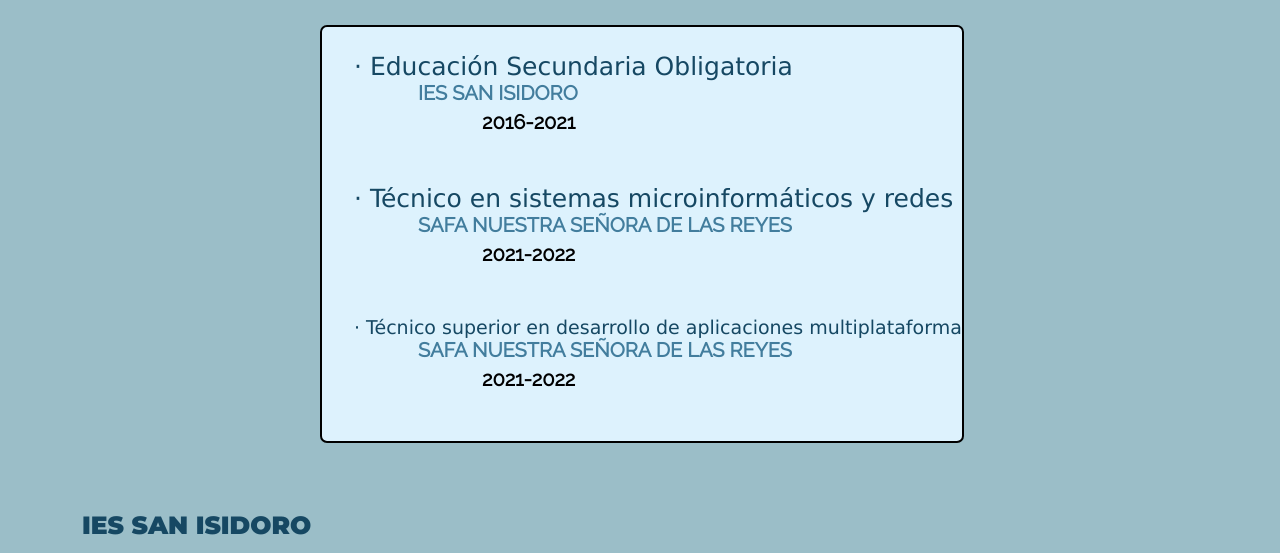
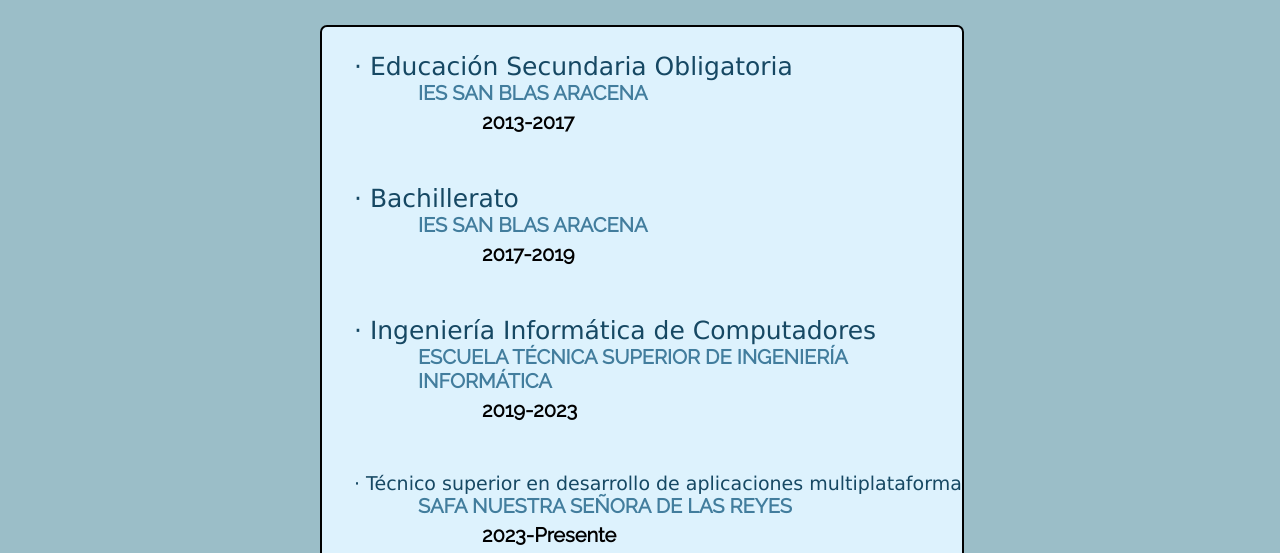
Before and after one commit to jcanterla/Proyecto_Lenguaje, a plain HTML site: page formacion.html in a window 1280 px wide. Shown: the part 138-691 px from the top of the page. Drawn offline with Linux system fonts and the light colour scheme.

Commit message:
formacion

```diff
--- a/formacion.html
+++ b/formacion.html
@@ -10,14 +10,17 @@
         <h1 id="titulo">Formaciones obtenidas</h1>
         <div id="caja">
             <p id="ul">· Educación Secundaria Obligatoria</p>
-            <p id="li">	IES SAN ISIDORO </p>
-            <p id="li1">2016-2021</p>
-            <p id="ul">· Técnico en sistemas microinformáticos y redes</p>
-            <p id="li">SAFA NUESTRA SEÑORA DE LAS REYES </p>
-            <p id="li1">2021-2022</p>
+            <p id="li">	IES SAN BLAS ARACENA </p>
+            <p id="li1">2013-2017</p>
+            <p id="ul">· Bachillerato</p>
+            <p id="li">IES SAN BLAS ARACENA </p>
+            <p id="li1">2017-2019</p>
+            <p id="ul">· Ingeniería Informática de Computadores</p>
+            <p id="li">ESCUELA TÉCNICA SUPERIOR DE INGENIERÍA INFORMÁTICA</p>
+            <p id="li1">2019-2023</p>
             <p id="ul11">· Técnico superior en desarrollo de aplicaciones multiplataforma</p>
             <p id="li">SAFA NUESTRA SEÑORA DE LAS REYES </p>
-            <p id="li1">2021-2022</p>
+            <p id="li1">2023-Presente</p>
         </div>
         <div id="cont_maps">
             <div class="caja_mapa">
```
